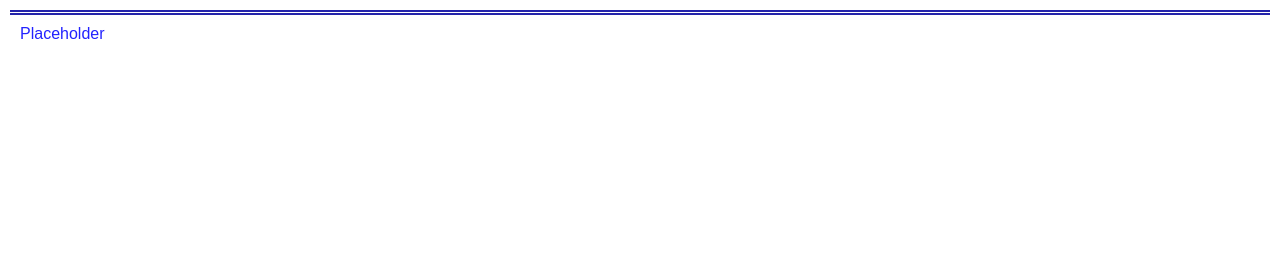
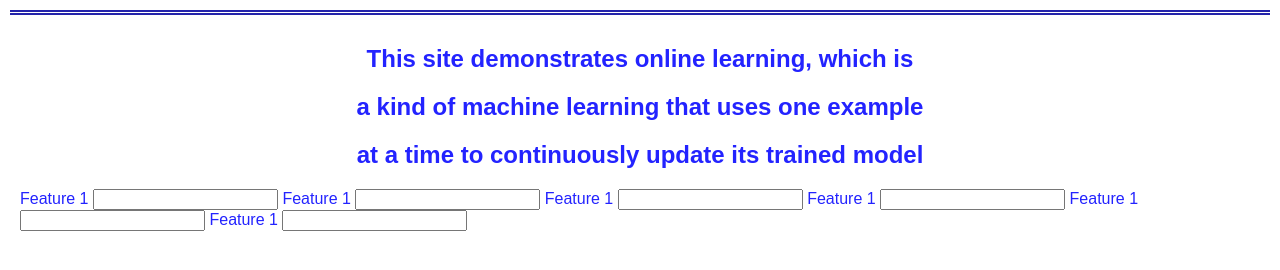
Before and after one commit to ambidextrousTx/Eternity, a plain HTML site: page index.html in a window 1280 px wide. Drawn offline with Linux system fonts and the light colour scheme.

Commit message:
A very rough beginning of representing the features on the page

```diff
--- a/custom.css
+++ b/custom.css
@@ -7,3 +7,7 @@ body {
     font-family: sans-serif;
     color: #2323ff;
 }
+
+h2 {
+    text-align: center;
+}
--- a/index.html
+++ b/index.html
@@ -8,6 +8,30 @@
         <link rel="stylesheet" href="custom.css" />
     </head>
     <body>
-        Placeholder
+        <hgroup>
+            <h2>This site demonstrates online learning, which is</h2>
+            <h2>a kind of machine learning that uses one example</h2>
+            <h2>at a time to continuously update its trained model</h2>
+        </hgroup>
+
+        <form action="#" method="post">
+            <label for="feature1" id="feature1">Feature 1</label>
+            <input type="text" id="feature1" name="feature1">
+
+            <label for="feature1" id="feature1">Feature 1</label>
+            <input type="text" id="feature1" name="feature1">
+
+            <label for="feature1" id="feature1">Feature 1</label>
+            <input type="text" id="feature1" name="feature1">
+
+            <label for="feature1" id="feature1">Feature 1</label>
+            <input type="text" id="feature1" name="feature1">
+
+            <label for="feature1" id="feature1">Feature 1</label>
+            <input type="text" id="feature1" name="feature1">
+
+            <label for="feature1" id="feature1">Feature 1</label>
+            <input type="text" id="feature1" name="feature1">
+        </form>
     </body>
 </html>
```
